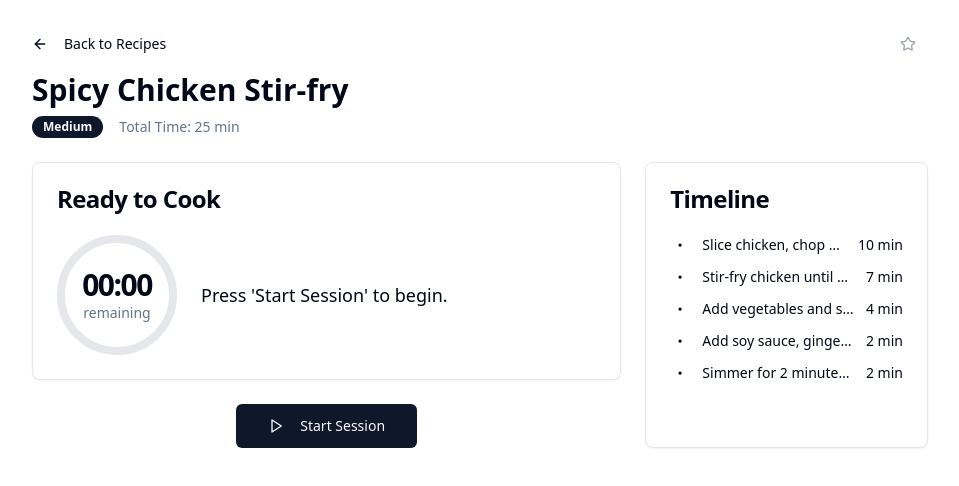
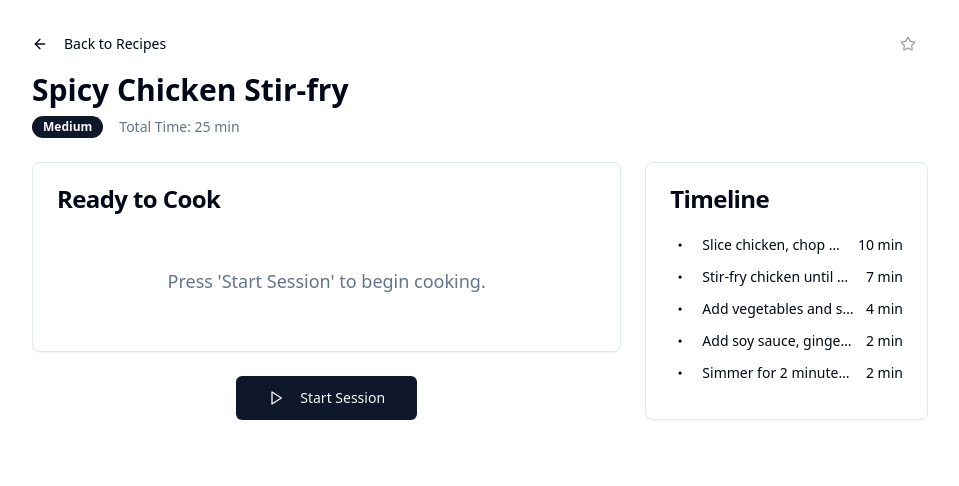
Before and after one commit to anirudhrkowshik/Recipe-Application, a React (Vite) app: page /cook/071fa3f7-ed00-441e-8c2b-381a3729d62d in a window 1280 px wide. Shown: the top 486 px of the page, without its empty margins (160-1119 px from the left). Built offline with nearby package versions, Linux system fonts and the light colour scheme.

Commit message:
[dyad] Improved the styling and layout of the cooking page - wrote 1 file(s)

```diff
--- a/src/pages/CookPage.tsx
+++ b/src/pages/CookPage.tsx
@@ -10,7 +10,7 @@ import { formatTime, cn } from '@/lib/utils';
 import { showSuccess, showError } from '@/utils/toast';
 
 import { Button } from '@/components/ui/button';
-import { Card, CardContent, CardHeader, CardTitle } from '@/components/ui/card';
+import { Card, CardContent, CardHeader, CardTitle, CardDescription } from '@/components/ui/card';
 import { Badge } from '@/components/ui/badge';
 import { Progress } from '@/components/ui/progress';
 import CircularProgress from '@/components/CircularProgress';
@@ -25,14 +25,12 @@ const CookPage = () => {
   const session = useSelector((state: RootState) => id ? state.session.byRecipeId[id] : undefined);
   const isActiveSession = useSelector((state: RootState) => state.session.activeRecipeId === id);
 
-  // Timer logic
   useInterval(() => {
     if (recipe && isActiveSession) {
       dispatch(tick({ recipe }));
     }
   }, session?.isRunning ? 1000 : null);
 
-  // Keyboard controls
   useEffect(() => {
     const handleKeyDown = (event: KeyboardEvent) => {
       if (event.code === 'Space' && isActiveSession) {
@@ -57,14 +55,14 @@ const CookPage = () => {
   const currentStep = session ? recipe.steps[session.currentStepIndex] : null;
   const stepDurationSec = currentStep ? currentStep.durationMinutes * 60 : 0;
 
-  // Calculations
   const stepElapsedSec = session ? Math.max(0, stepDurationSec - session.stepRemainingSec) : 0;
   const stepProgressPercent = stepDurationSec > 0 ? Math.round((stepElapsedSec / stepDurationSec) * 100) : 0;
 
   const overallElapsedSec = session ? totalDurationSec - session.overallRemainingSec : 0;
   const overallProgressPercent = totalDurationSec > 0 ? Math.round((overallElapsedSec / totalDurationSec) * 100) : 0;
 
-  // Event Handlers
+  const isComplete = !isActiveSession && session;
+
   const handleStart = () => {
     const activeId = store.getState().session.activeRecipeId;
     if (activeId && activeId !== recipe.id) {
@@ -107,7 +105,6 @@ const CookPage = () => {
 
   return (
     <div className="max-w-4xl mx-auto space-y-6">
-      {/* Header */}
       <div className="flex justify-between items-start">
         <div>
           <Button variant="ghost" asChild className="-ml-4">
@@ -124,17 +121,26 @@ const CookPage = () => {
         </Button>
       </div>
 
-      {/* Main Content */}
+      {isComplete ? (
+        <Card className="text-center p-8 flex flex-col items-center">
+            <CheckCircle className="w-16 h-16 text-green-500 mb-4" />
+            <h2 className="text-2xl font-bold">Recipe Complete!</h2>
+            <p className="text-muted-foreground mt-2">Well done! You've finished cooking "{recipe.title}".</p>
+            <Button onClick={handleEndSession} className="mt-6">Back to All Recipes</Button>
+        </Card>
+      ) : (
+        <>
           <div className="grid grid-cols-1 lg:grid-cols-3 gap-6">
             <div className="lg:col-span-2 space-y-6">
-          {/* Active Step Panel */}
               <Card>
                 <CardHeader>
                   <CardTitle>
                     {isActiveSession && currentStep ? `Step ${session.currentStepIndex + 1} of ${recipe.steps.length}` : "Ready to Cook"}
                   </CardTitle>
                 </CardHeader>
-            <CardContent className="flex flex-col md:flex-row items-center gap-6">
+                <CardContent>
+                  {isActiveSession && currentStep ? (
+                    <div className="flex flex-col md:flex-row items-center gap-6">
                       <div className="flex-shrink-0">
                         <CircularProgress progress={stepProgressPercent}>
                           <div className="text-center">
@@ -146,14 +152,14 @@ const CookPage = () => {
                         </CircularProgress>
                       </div>
                       <div className="w-full">
-                <p className="text-lg font-medium">{currentStep?.description ?? "Press 'Start Session' to begin."}</p>
-                {isActiveSession && currentStep?.type === 'cooking' && currentStep.cookingSettings && (
+                        <p className="text-lg font-medium">{currentStep.description}</p>
+                        {currentStep.type === 'cooking' && currentStep.cookingSettings && (
                           <div className="flex gap-4 mt-3">
                             <Badge variant="secondary"><Thermometer className="mr-1.5 h-4 w-4" /> {currentStep.cookingSettings.temperature}°C</Badge>
                             <Badge variant="secondary"><Wind className="mr-1.5 h-4 w-4" /> Speed {currentStep.cookingSettings.speed}</Badge>
                           </div>
                         )}
-                {isActiveSession && currentStep?.type === 'instruction' && currentStep.ingredientIds && (
+                        {currentStep.type === 'instruction' && currentStep.ingredientIds && (
                           <div className="flex flex-wrap gap-2 mt-3">
                             {currentStep.ingredientIds.map(id => {
                               const ing = recipe.ingredients.find(i => i.id === id);
@@ -162,13 +168,17 @@ const CookPage = () => {
                           </div>
                         )}
                       </div>
+                    </div>
+                  ) : (
+                     <div className="text-center py-8">
+                        <p className="text-lg text-muted-foreground">Press 'Start Session' to begin cooking.</p>
+                     </div>
+                  )}
                 </CardContent>
               </Card>
-          {/* Controls */}
               <div className="flex justify-center">{renderControls()}</div>
             </div>
 
-        {/* Timeline */}
             <Card>
               <CardHeader><CardTitle>Timeline</CardTitle></CardHeader>
               <CardContent className="space-y-3">
@@ -188,7 +198,6 @@ const CookPage = () => {
             </Card>
           </div>
 
-      {/* Overall Progress */}
           {isActiveSession && (
             <Card>
               <CardContent className="pt-6">
@@ -202,12 +211,7 @@ const CookPage = () => {
               </CardContent>
             </Card>
           )}
-       {!isActiveSession && session && (
-        <div className="text-center p-8 border-2 border-dashed rounded-lg">
-            <h2 className="text-2xl font-bold text-green-600">Recipe Complete!</h2>
-            <p className="text-muted-foreground mt-2">Well done! You've finished the recipe.</p>
-            <Button onClick={handleEndSession} className="mt-4">Back to All Recipes</Button>
-        </div>
+        </>
       )}
     </div>
   );
```
Lines whose indentation alone changed are shown as unchanged.
